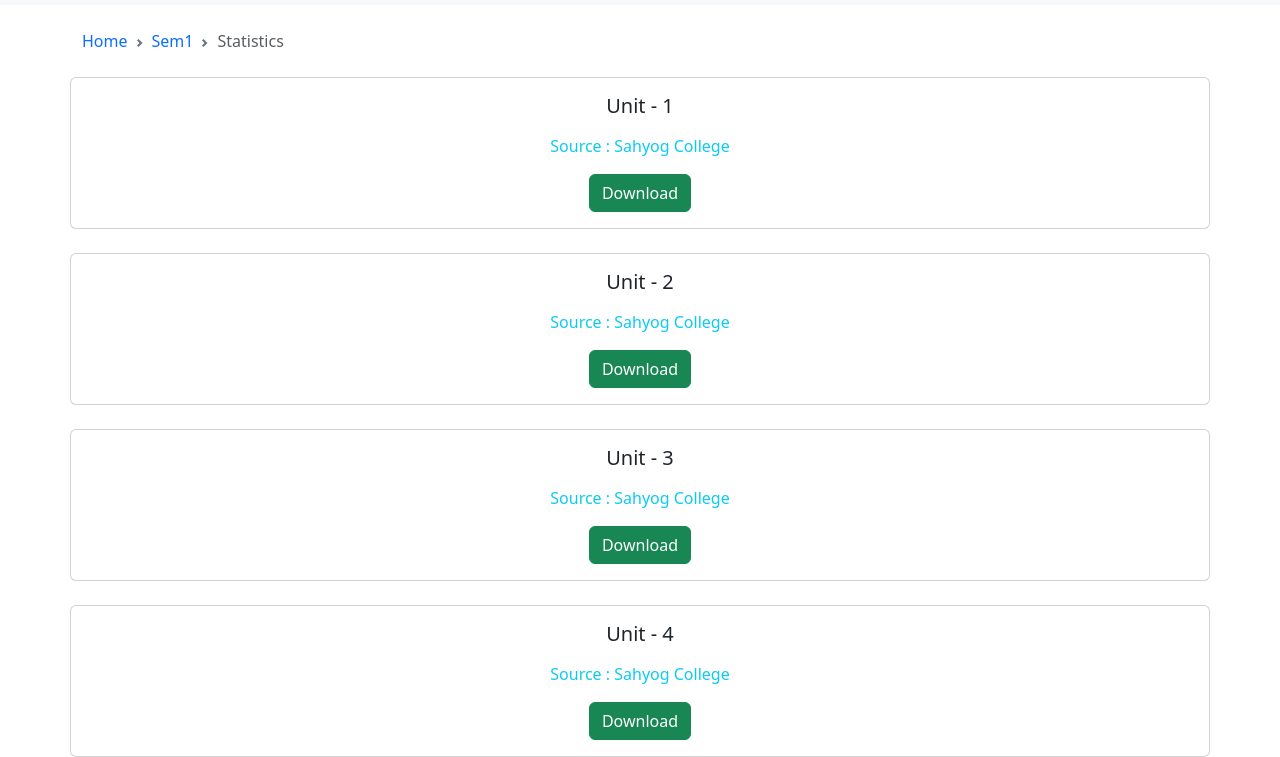
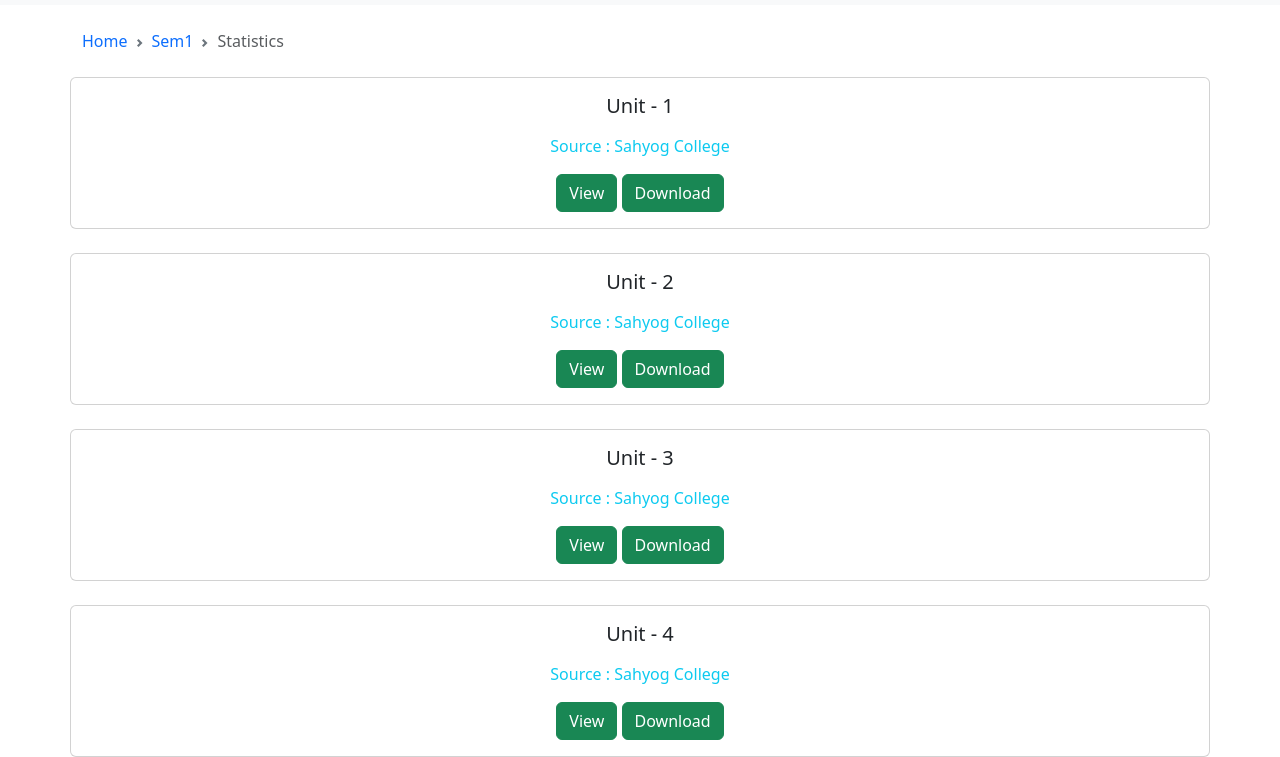
Before and after one commit to sibananda485/bcaSem1, a plain HTML site: page notesStasSem1.html in a window 1280 px wide. Shown: the part 51-808 px from the top of the page. Drawn offline with nearby package versions, Linux system fonts and the light colour scheme.

Commit message:
Update notesStasSem1.html
Dual Button

```diff
--- a/notesStasSem1.html
+++ b/notesStasSem1.html
@@ -49,7 +49,9 @@
     <div class="card-body">
       <h5 class="card-title">Unit - 1</h5>
       <p class="card-text"><p><a href="https://sahyogcollegeofitandmanagement.com/" class="link-info link-offset-2 link-underline-opacity-25 link-underline-opacity-100-hover">Source : Sahyog College</a></p></p>
-      <a href="STATS_UNIT_1.pdf" class="btn btn-success">Download</a>    </div>
+      <a href="STATS_UNIT_1.pdf" class="btn btn-success">View</a>
+      <a href="STATS_UNIT_1.pdf" download class="btn btn-success">Download</a>
+    </div>
 
   </div>
   <div class="card text-center container mt-4">
@@ -57,7 +59,9 @@
     <div class="card-body">
       <h5 class="card-title">Unit - 2</h5>
       <p class="card-text"><p><a href="https://sahyogcollegeofitandmanagement.com/" class="link-info link-offset-2 link-underline-opacity-25 link-underline-opacity-100-hover">Source : Sahyog College</a></p></p>
-      <a href="STATS_UNIT_2.pdf" class="btn btn-success">Download</a>    </div>
+      <a href="STATS_UNIT_2.pdf" class="btn btn-success">View</a>
+      <a href="STATS_UNIT_2.pdf" download class="btn btn-success">Download</a>
+    </div>
 
   </div>
 
@@ -66,7 +70,9 @@
     <div class="card-body">
       <h5 class="card-title">Unit - 3</h5>
       <p class="card-text"><p><a href="https://sahyogcollegeofitandmanagement.com/" class="link-info link-offset-2 link-underline-opacity-25 link-underline-opacity-100-hover">Source : Sahyog College</a></p></p>
-      <a href="STATS_UNIT_3.pdf" class="btn btn-success">Download</a>    </div>
+      <a href="STATS_UNIT_3.pdf" class="btn btn-success">View</a>
+      <a href="STATS_UNIT_3.pdf" download class="btn btn-success">Download</a>
+    </div>
 
   </div>
   <div class="card text-center container mt-4">
@@ -74,7 +80,8 @@
     <div class="card-body">
       <h5 class="card-title">Unit - 4</h5>
       <p class="card-text"><p><a href="https://sahyogcollegeofitandmanagement.com/" class="link-info link-offset-2 link-underline-opacity-25 link-underline-opacity-100-hover">Source : Sahyog College</a></p></p>
-      <a href="STATS_UNIT_4.pdf" class="btn btn-success">Download</a>    </div>
+      <a href="STATS_UNIT_4.pdf" class="btn btn-success">View</a>
+      <a href="STATS_UNIT_4.pdf" download class="btn btn-success">Download</a>    </div>
 
   </div>
 
```
